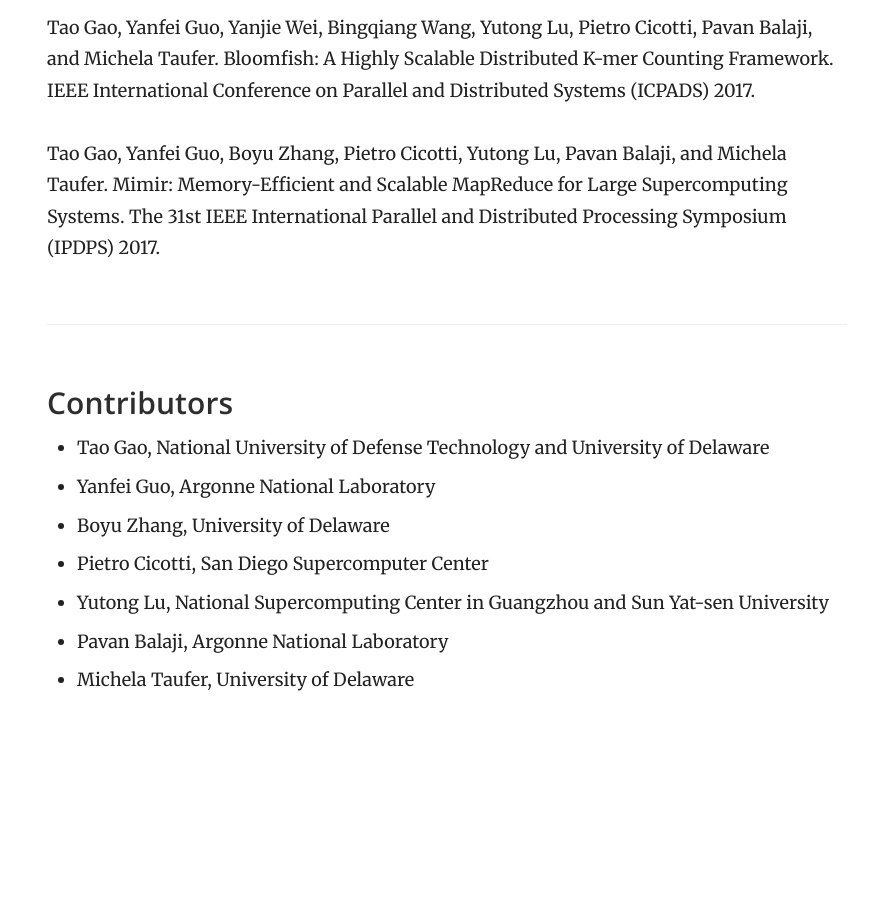
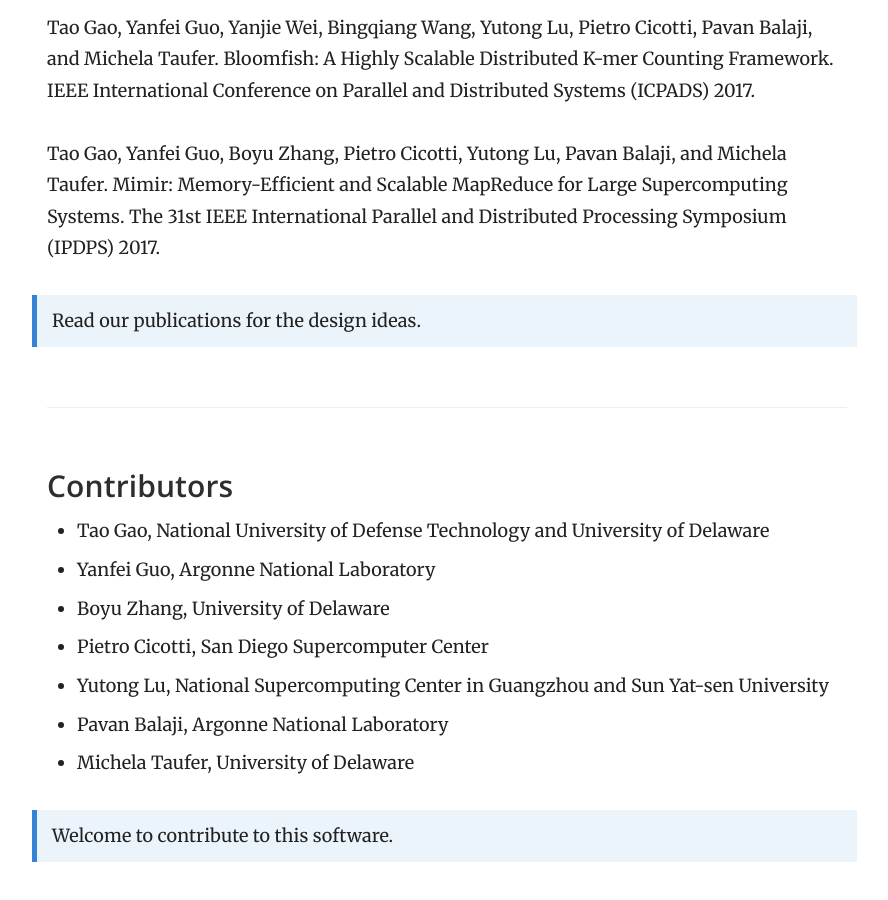
Before and after one commit to TauferLab/Mimir, a Jekyll site: the page built from index.md, in a window 1280 px wide and 900 px high, scrolled down 988 px. Shown: the whole window, without its empty margins (343-1231 px from the left). Built offline with Jekyll 4.4.1, drawn with Linux system fonts in a browser that asks for light colours; before the commit the page ends 1735 px from its top, so only the background shows below that.

Commit message:
Update Index.

```diff
--- a/index.md
+++ b/index.md
@@ -30,6 +30,8 @@ Michela Taufer. Mimir: Memory-Efficient and Scalable MapReduce for Large
 Supercomputing Systems. The 31st IEEE International Parallel and Distributed
 Processing Symposium (IPDPS) 2017.
 
+> Read our publications for the design ideas.
+
 ### Contributors
 * Tao Gao, National University of Defense Technology and University of Delaware
 * Yanfei Guo, Argonne National Laboratory
@@ -38,3 +40,5 @@ Processing Symposium (IPDPS) 2017.
 * Yutong Lu, National Supercomputing Center in Guangzhou and Sun Yat-sen University
 * Pavan Balaji, Argonne National Laboratory
 * Michela Taufer, University of Delaware
+
+> Welcome to contribute to this software.
```
